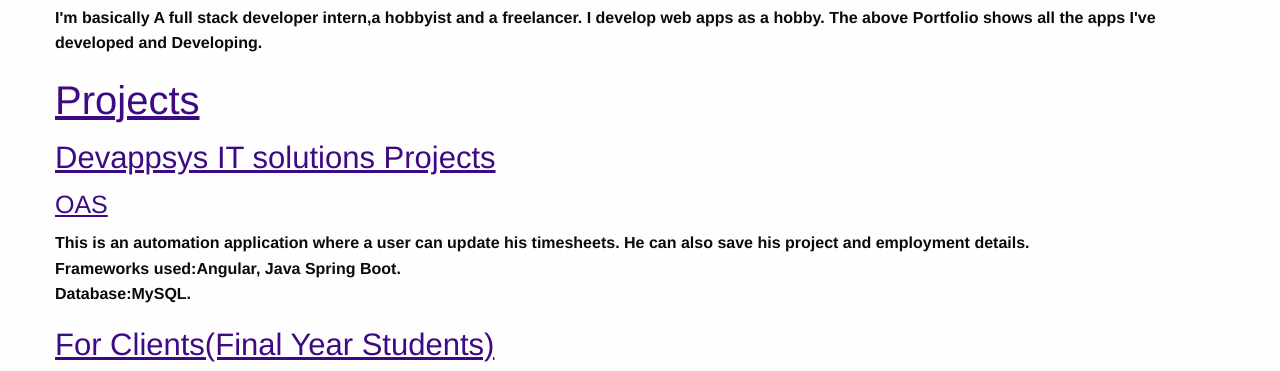
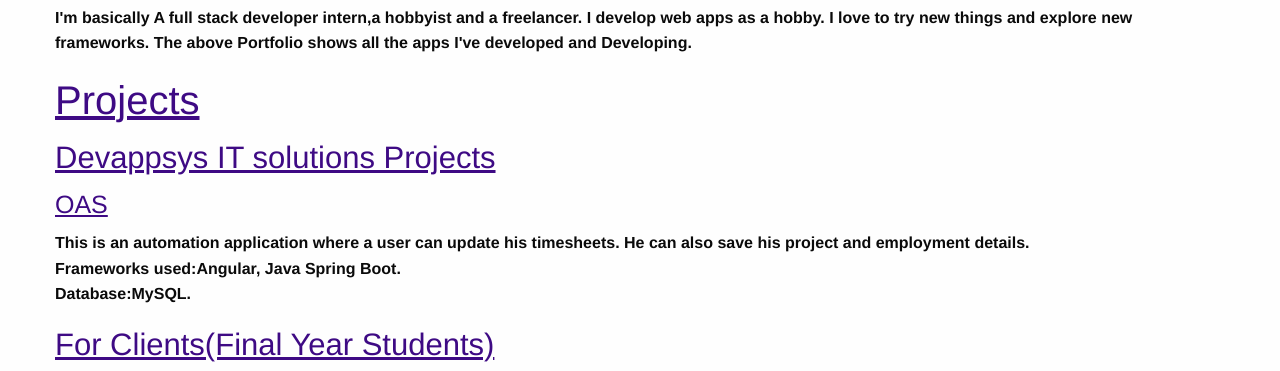
Before and after one commit to shravan1998/shravan-portfolio, a plain HTML site: page index.html in a window 1280 px wide. Shown: the part 355-726 px from the top of the page. Drawn offline with Linux system fonts and the light colour scheme; a web font is replaced by a local one.

Commit message:
modified

```diff
--- a/index.html
+++ b/index.html
@@ -40,6 +40,7 @@
         <p>
           <b>
             I'm basically A full stack developer intern,a hobbyist and a freelancer. I develop web apps as a hobby.
+            I love to try new things and explore new frameworks.
             The above Portfolio shows all the apps I've developed and Developing.
           </b>
 
```
